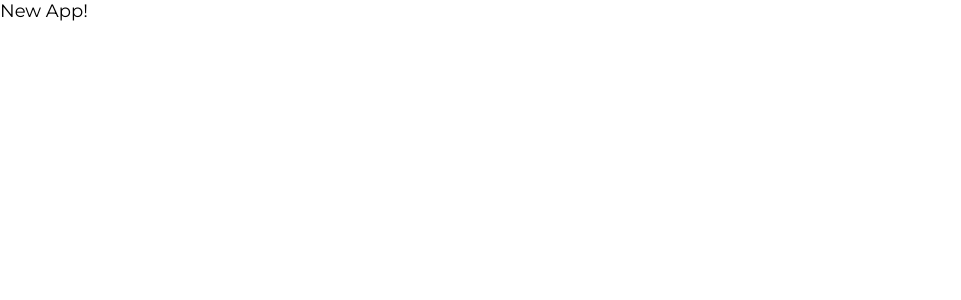
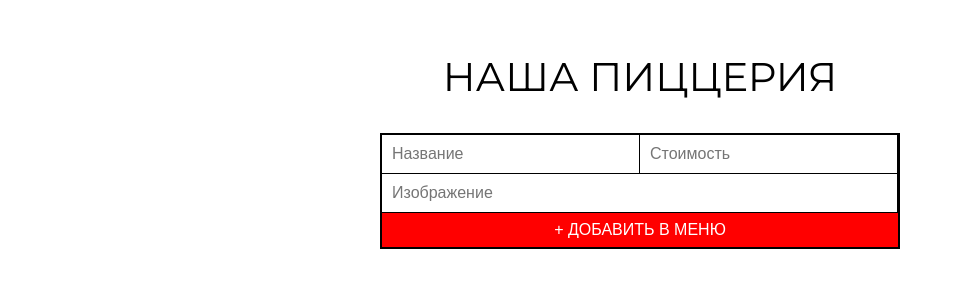
Before and after one commit to j3rzyy/Pizza-Store, a React (Create React App) app: page / in a window 1280 px wide. Shown: the top 300 px of the page, without its empty margins (0-961 px from the left). Built offline with nearby package versions, Linux system fonts and the light colour scheme.

Commit message:
create pizza form

```diff
--- a/src/App.tsx
+++ b/src/App.tsx
@@ -1,13 +1,27 @@
-import React from 'react';
-import './App.css';
+import React, { FC, useState } from "react";
+import "./App.css";
+import AddPizzaForm from "./components/AddPizzaForm";
+import Pizza from "./models/Pizza";
+import DisplayPizzas from "./components/DisplayPizzas";
 
+const App: FC = () => {
+  const [pizzasList, setPizzasList] = useState<Pizza[]>([]);
 
-function App() {
+  const addPizza = (newPizza: Pizza) => {
+    setPizzasList([...pizzasList, newPizza]);
+  };
+
+  console.log("pizzaList >>> ", pizzasList);
+
   return (
     <div className="App">
-      New App!
+      <div className="wrap">
+        <span className="heading">Наша пиццерия</span>
+        <AddPizzaForm addPizza={addPizza} />
+        <DisplayPizzas pizzasList={pizzasList} />
+      </div>
     </div>
   );
-}
+};
 
 export default App;
--- /dev/null
+++ b/src/components/AddPizzaForm.tsx
@@ -0,0 +1,76 @@
+import { FC, useState } from "react";
+import "./style.css";
+import Pizza from "../models/Pizza";
+
+interface AddPizzaFormProps {
+  addPizza: (newPizza: Pizza) => void;
+}
+
+const initState = {
+  title: "",
+  price: "",
+  img: "",
+};
+
+const AddPizzaForm: FC<AddPizzaFormProps> = ({ addPizza }) => {
+  const [newPizza, setNewPizza] = useState<{
+    title: string;
+    price: string;
+    img: string;
+  }>(initState);
+
+  const handleChange = (e: React.ChangeEvent<HTMLInputElement>) => {
+    const { name, value } = e.target;
+
+    setNewPizza({
+      ...newPizza,
+      [name]: value,
+    });
+  };
+
+  const handleSubmit = (e: React.FormEvent<HTMLFormElement>) => {
+    e.preventDefault();
+    const { title, price, img } = newPizza;
+
+    if (title && price && img) {
+      addPizza({
+        title,
+        img,
+        price: Number(price),
+        id: Date.now(),
+      });
+      setNewPizza(initState);
+    }
+  };
+
+  console.log("newPizza >> ", newPizza);
+
+  return (
+    <form onSubmit={handleSubmit}>
+      <input
+        name="title"
+        type="text"
+        placeholder="Название"
+        onChange={handleChange}
+        value={newPizza.title}
+      />
+      <input
+        name="price"
+        type="text"
+        placeholder="Стоимость"
+        onChange={handleChange}
+        value={newPizza.price}
+      />
+      <input
+        name="img"
+        type="text"
+        placeholder="Изображение"
+        onChange={handleChange}
+        value={newPizza.img}
+      />
+      <button type="submit">+ Добавить в меню</button>
+    </form>
+  );
+};
+
+export default AddPizzaForm;
--- /dev/null
+++ b/src/components/DisplayPizzas.tsx
@@ -0,0 +1,18 @@
+import React from "react";
+import Pizza from "../models/Pizza";
+
+interface DispalyPizzasProps {
+  pizzasList: Pizza[];
+}
+
+const DisplayPizzas: React.FC<DispalyPizzasProps> = ({ pizzasList }) => {
+  return (
+    <div className="container">
+      {pizzasList.map((pizza) => {
+        return pizza.title;
+      })}
+    </div>
+  );
+};
+
+export default DisplayPizzas;
--- /dev/null
+++ b/src/models/Pizza.ts
@@ -0,0 +1,8 @@
+type Pizza = {
+  id: number;
+  title: string;
+  price: number;
+  img: string;
+};
+
+export default Pizza
```
